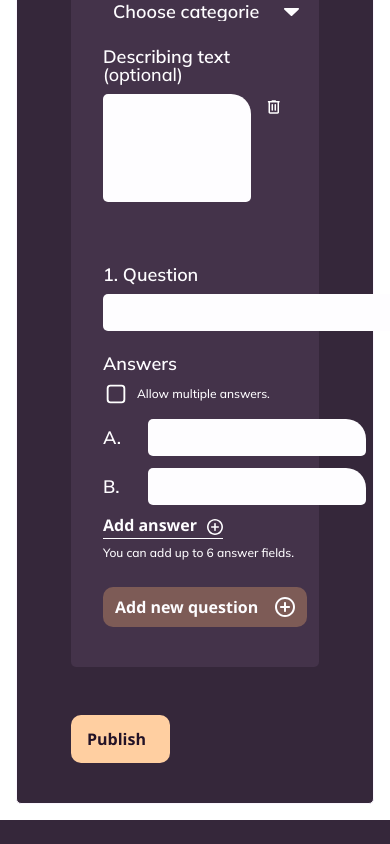
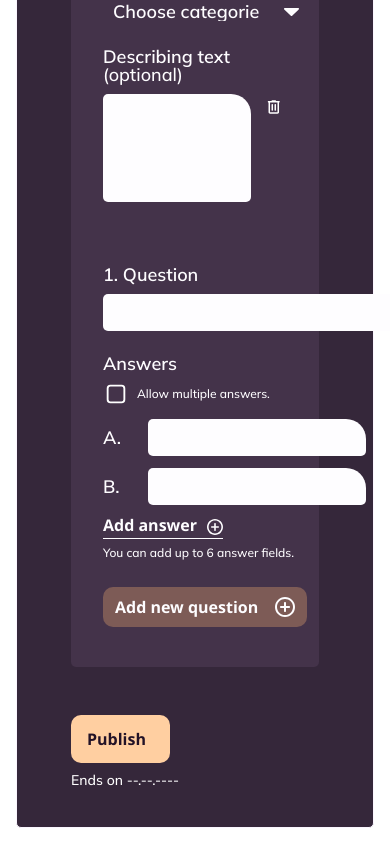
Before and after one commit to FatihYalcin42/PollApp, an Angular app: page /create-survey in a window 390 px wide. Shown: the part 585-1429 px from the top of the page. Before the commit the page ends 1405 px from the top, so only its background shows below. Built offline with nearby package versions, Linux system fonts and the light colour scheme; a web font is replaced by a local one.

Commit message:
feat(create-survey): show "Ends on" date text below publish button with live end-date binding

```diff
--- a/src/app/pages/create-survey/create-survey-page.html
+++ b/src/app/pages/create-survey/create-survey-page.html
@@ -50,14 +50,15 @@
                   id="survey-end-date-input"
                   type="text"
                   aria-label="Set end date optional"
-                  (input)="limitInputLength($event)"
+                  [value]="endDate"
+                  (input)="limitInputLength($event); updateEndDate(endDateInput.value)"
                 />
 
                 <button
                   class="delete-button"
                   type="button"
                   aria-label="Clear end date input"
-                  (click)="clearField(endDateInput)"
+                  (click)="clearField(endDateInput); updateEndDate('')"
                 >
                   <img class="delete-button__icon" src="/assets/delete-icon.svg" alt="" />
                   <img class="delete-button__icon-hover" src="/assets/delete-icon-hover.svg" alt="" />
@@ -238,6 +239,7 @@
     </div>
 
     <div class="create-survey-footer">
+      <div class="create-survey-footer__actions">
         <button
           class="create-survey-submit-button"
           type="button"
@@ -247,6 +249,8 @@
           <span class="create-survey-submit-button__text">Publish</span>
           <img class="create-survey-submit-button__icon" src="/assets/check.svg" alt="" />
         </button>
+        <p class="create-survey-end-date">Ends on {{ endDate || '--.--.----' }}</p>
+      </div>
     </div>
   </section>
 </main>
--- a/src/app/pages/create-survey/create-survey-page.scss
+++ b/src/app/pages/create-survey/create-survey-page.scss
@@ -147,6 +147,13 @@
   justify-content: flex-end;
 }
 
+.create-survey-footer__actions {
+  display: inline-flex;
+  flex-direction: column;
+  align-items: flex-end;
+  gap: 10px;
+}
+
 .create-survey-submit-button {
   width: 99px;
   height: 48px;
@@ -202,6 +209,16 @@
   width: 18px;
   margin-left: 2px;
   opacity: 1;
+}
+
+.create-survey-end-date {
+  margin: 0;
+  font-family: 'Mulish', 'Segoe UI', Tahoma, Geneva, Verdana, sans-serif;
+  font-weight: 500;
+  font-size: 14px;
+  line-height: 1;
+  letter-spacing: 0;
+  color: #ffffff;
 }
 
 .create-survey-top-row {
@@ -931,4 +948,8 @@
   .create-survey-footer {
     justify-content: flex-start;
   }
+
+  .create-survey-footer__actions {
+    align-items: flex-start;
+  }
 }
--- a/src/app/pages/create-survey/create-survey-page.ts
+++ b/src/app/pages/create-survey/create-survey-page.ts
@@ -20,6 +20,7 @@ export class CreateSurveyPage {
   protected isCategoryDropdownOpen = false;
   protected selectedCategory = 'Choose categorie';
   protected surveyTitle = '';
+  protected endDate = '';
   protected readonly categories = [
     'Team Activities',
     'Health & Wellness',
@@ -144,6 +145,10 @@ export class CreateSurveyPage {
     this.surveyTitle = value.trim();
   }
 
+  protected updateEndDate(value: string): void {
+    this.endDate = value.trim();
+  }
+
   private readAllowMultipleAnswers(): boolean {
     try {
       const raw = localStorage.getItem(SURVEY_SETTINGS_KEY);
```
Lines whose indentation alone changed are shown as unchanged.
